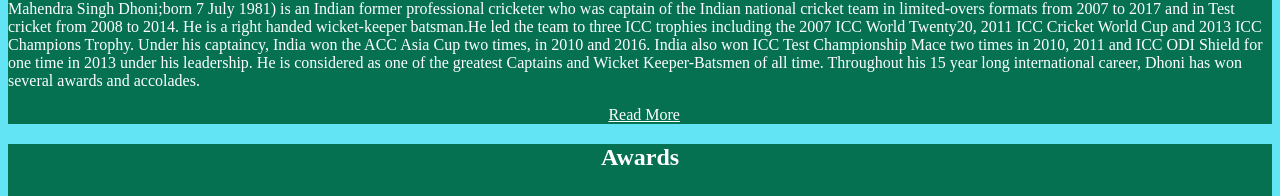
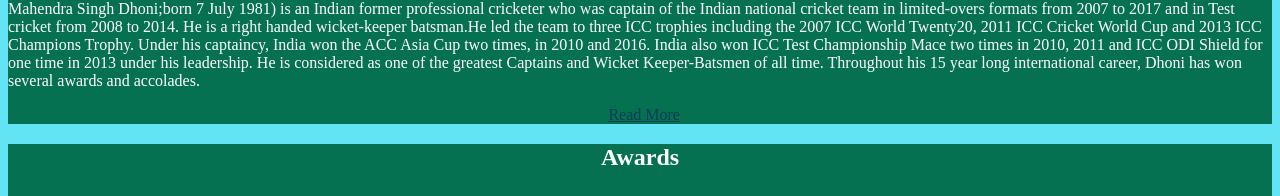
Before and after one commit to Manpreet15011998/Assignment1, a plain HTML site: page index.html in a window 1280 px wide. In both pictures the pointer is over the link "Read More". Shown: the part 512-708 px from the top of the page. Drawn offline with Linux system fonts and the light colour scheme.

Commit message:
hover_button_readMore

```diff
--- a/style.css
+++ b/style.css
@@ -98,6 +98,9 @@ body{
 }
 .div3 a{
     padding-left: 47.5%;
+}
+.div3 a:hover{
+    color:#043c57;
 }
 .div3 h2{
     text-align: center;
```
